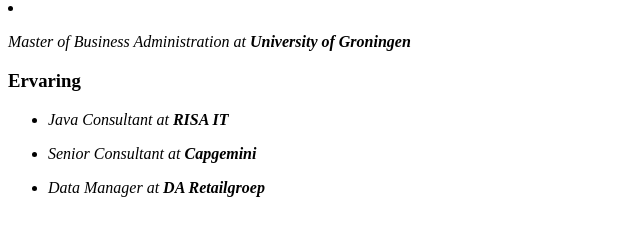
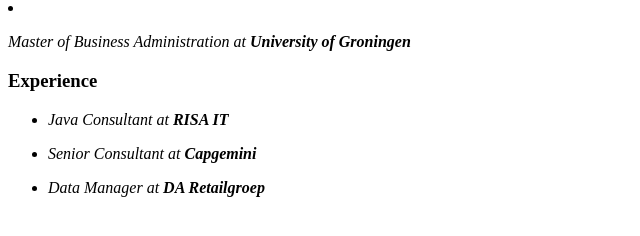
Before and after one commit to thomasvanhetende/cv, a plain HTML site: page index.html in a window 1280 px wide. Shown: the part 176-412 px from the top of the page, 0-640 px from the left. Drawn offline with Linux system fonts and the light colour scheme.

Commit message:
Vertaald naar Engels

```diff
--- a/index.html
+++ b/index.html
@@ -15,7 +15,7 @@
   <li>
     <p><em>Master of Business Administration at <strong>University of Groningen</strong></em></p>
   </li>
-  <h3>Ervaring</h3>
+  <h3>Experience</h3>
   <ul>
     <li>
       <p><em>Java Consultant at <strong>RISA IT</strong></em></p>
```
